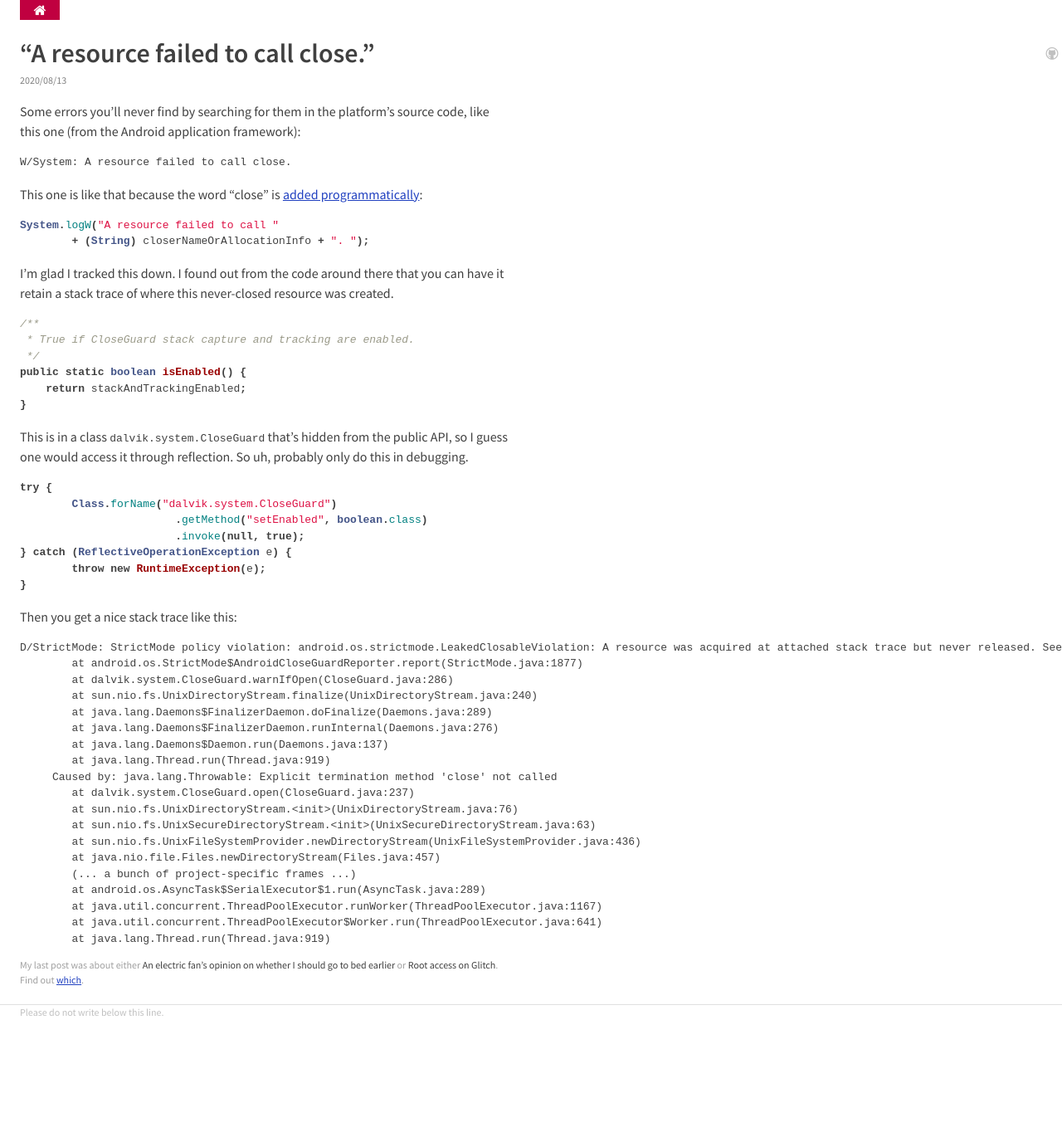
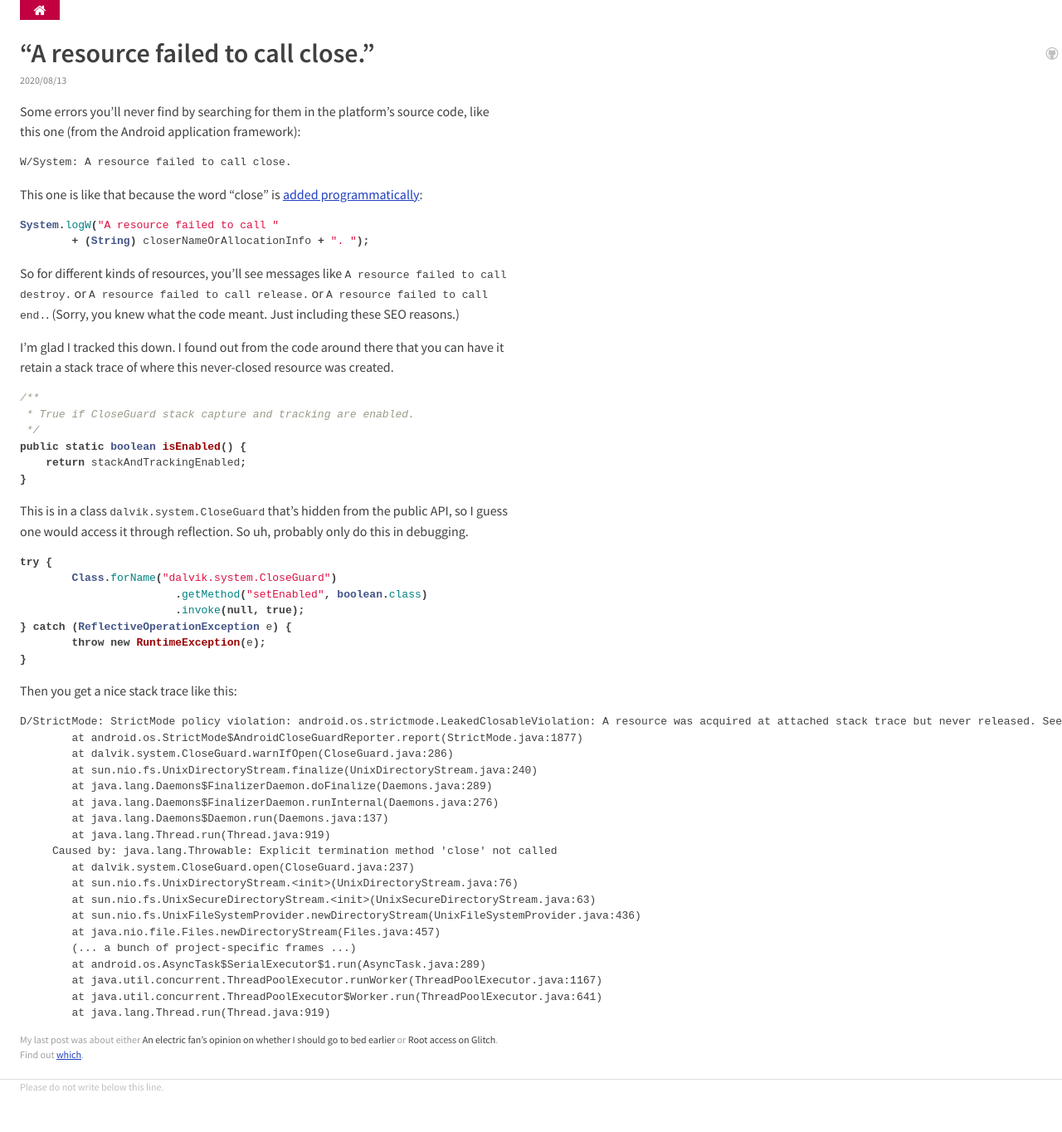
Before and after one commit to wh0/wh0.github.io, a Jekyll site: the page built from _posts/2020-08-12-closeguard.md, in a window 1280 px wide. Shown: the whole page at 83% size. Built offline with Jekyll 4.4.1, drawn with Linux system fonts in a browser that asks for light colours; before the commit the page ends 1274 px from its top, so only the background shows below that.

Commit message:
Update 2020-08-12-closeguard.md

````diff
--- a/_posts/2020-08-12-closeguard.md
+++ b/_posts/2020-08-12-closeguard.md
@@ -18,6 +18,8 @@ This one is like that because the word "close" is [added programmatically](https
 System.logW("A resource failed to call "
         + (String) closerNameOrAllocationInfo + ". ");
 ```
+
+So for different kinds of resources, you'll see messages like `A resource failed to call destroy.` or `A resource failed to call release.` or `A resource failed to call end.`. (Sorry, you knew what the code meant. Just including these SEO reasons.)
 
 I'm glad I tracked this down.
 I found out from the code around there that you can have it retain a stack trace of where this never-closed resource was created.
````
